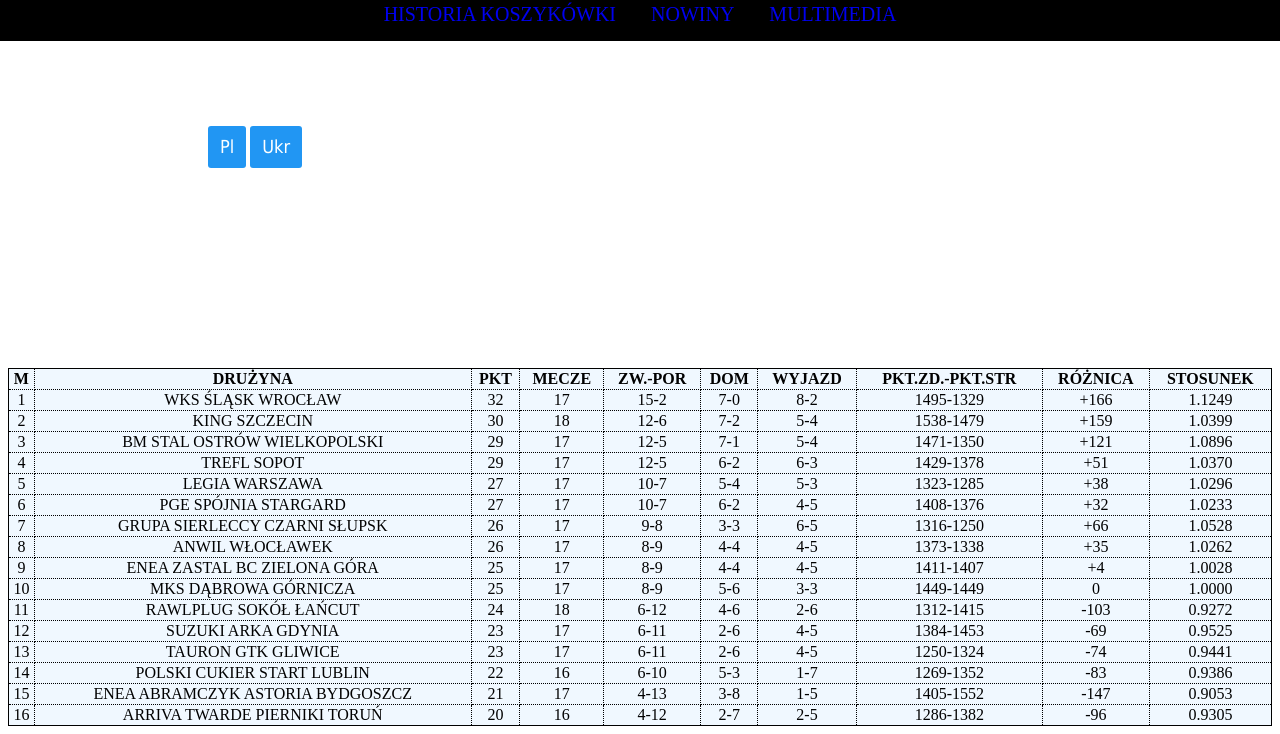
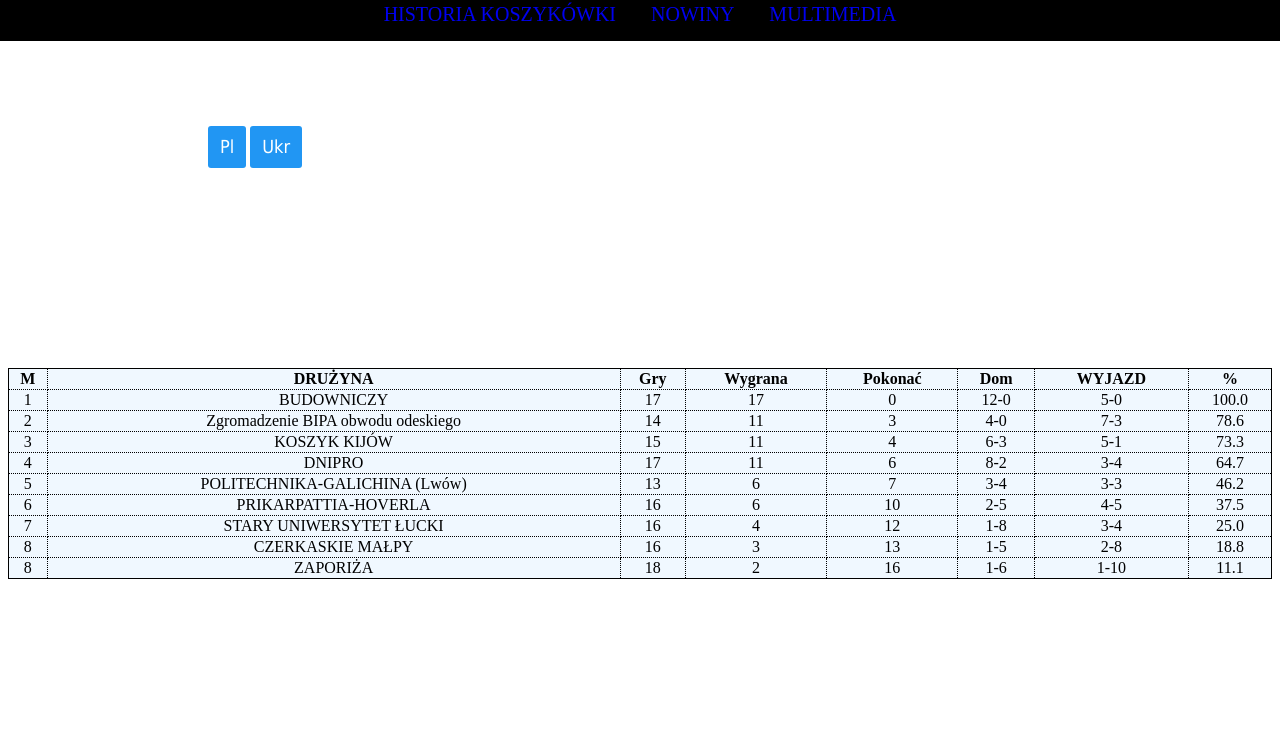
Before and after one commit to viktor-rumiievskyi/Basketball-site, a plain HTML site: page Tabele/ukr.html in a window 1280 px wide. Shown: the part 82-816 px from the top of the page. Drawn offline with Linux system fonts and the light colour scheme.

Commit message:
Wrote the Ukrainian table

```diff
--- a/Tabele/ukr.html
+++ b/Tabele/ukr.html
@@ -35,207 +35,104 @@
   <tr>
     <th>M</th>
     <th>DRUŻYNA</th>
-    <th>PKT</th>
-		<th>MECZE</th>
-		<th>ZW.-POR</th>
-		<th>DOM</th>
+		<th>Gry</th>
+		<th>Wygrana</th>
+		<th>Pokonać</th>
+		<th>Dom</th>
 		<th>WYJAZD</th>
-		<th>PKT.ZD.-PKT.STR</th>
-		<th>RÓŻNICA</th>
-		<th>STOSUNEK</th>
+		<th>%</th>
   </tr>
   <tr>
     <td>1</td>
-    <td>WKS ŚLĄSK WROCŁAW</td>
-    <td>32</td>
+    <td>BUDOWNICZY</td>
 		<td>17</td>
-		<td>15-2</td>
-		<td>7-0</td>
-		<td>8-2</td>
-		<td>1495-1329</td>
-		<td>+166</td>
-		<td>1.1249</td>
+		<td>17</td>
+		<td>0</td>
+		<td>12-0</td>
+		<td>5-0</td>
+		<td>100.0</td>
   </tr>
   <tr>
 		<td>2</td>
-    <td>KING SZCZECIN</td>
-    <td>30</td>
-		<td>18</td>
-		<td>12-6</td>
-		<td>7-2</td>
-		<td>5-4</td>
-		<td>1538-1479</td>
-		<td>+159</td>
-		<td>1.0399</td>
+    <td>Zgromadzenie BIPA obwodu odeskiego</td>
+    <td>14</td>
+		<td>11</td>
+		<td>3</td>
+		<td>4-0</td>
+		<td>7-3</td>
+		<td>78.6</td>
   </tr>
 	<tr>
 		<td>3</td>
-    <td>BM STAL OSTRÓW WIELKOPOLSKI</td>
-    <td>29</td>
-		<td>17</td>
-		<td>12-5</td>
-		<td>7-1</td>
-		<td>5-4</td>
-		<td>1471-1350</td>
-		<td>+121</td>
-		<td>1.0896</td>
+    <td>KOSZYK KIJÓW</td>
+    <td>15</td>
+		<td>11</td>
+		<td>4</td>
+		<td>6-3</td>
+		<td>5-1</td>
+		<td>73.3</td>
   </tr>
 	<tr>
 		<td>4</td>
-    <td>TREFL SOPOT</td>
-    <td>29</td>
-		<td>17</td>
-		<td>12-5</td>
-		<td>6-2</td>
-		<td>6-3</td>
-		<td>1429-1378</td>
-		<td>+51</td>
-		<td>1.0370</td>
+    <td>DNIPRO</td>
+    <td>17</td>
+		<td>11</td>
+		<td>6</td>
+		<td>8-2</td>
+		<td>3-4</td>
+		<td>64.7</td>
   </tr>
 	<tr>
 		<td>5</td>
-    <td>LEGIA WARSZAWA</td>
-    <td>27</td>
-		<td>17</td>
-		<td>10-7</td>
-		<td>5-4</td>
-		<td>5-3</td>
-		<td>1323-1285</td>
-		<td>+38</td>
-		<td>1.0296</td>
+    <td>POLITECHNIKA-GALICHINA (Lwów)</td>
+    <td>13</td>
+		<td>6</td>
+		<td>7</td>
+		<td>3-4</td>
+		<td>3-3</td>
+		<td>46.2</td>
   </tr>
 	<tr>
 		<td>6</td>
-    <td>PGE SPÓJNIA STARGARD</td>
-    <td>27</td>
-		<td>17</td>
-		<td>10-7</td>
-		<td>6-2</td>
+    <td>PRIKARPATTIA-HOVERLA</td>
+    <td>16</td>
+		<td>6</td>
+		<td>10</td>
+		<td>2-5</td>
 		<td>4-5</td>
-		<td>1408-1376</td>
-		<td>+32</td>
-		<td>1.0233</td>
+		<td>37.5</td>
   </tr>
 	<tr>
 		<td>7</td>
-    <td>GRUPA SIERLECCY CZARNI SŁUPSK</td>
-    <td>26</td>
-		<td>17</td>
-		<td>9-8</td>
-		<td>3-3</td>
-		<td>6-5</td>
-		<td>1316-1250</td>
-		<td>+66</td>
-		<td>1.0528</td>
+    <td>STARY UNIWERSYTET ŁUCKI</td>
+    <td>16</td>
+		<td>4</td>
+		<td>12</td>
+		<td>1-8</td>
+		<td>3-4</td>
+		<td>25.0</td>
   </tr>
 	<tr>
 		<td>8</td>
-    <td>ANWIL WŁOCŁAWEK</td>
-    <td>26</td>
-		<td>17</td>
-		<td>8-9</td>
-		<td>4-4</td>
-		<td>4-5</td>
-		<td>1373-1338</td>
-		<td>+35</td>
-		<td>1.0262</td>
+    <td>CZERKASKIE MAŁPY</td>
+    <td>16</td>
+		<td>3</td>
+		<td>13</td>
+		<td>1-5</td>
+		<td>2-8</td>
+		<td>18.8</td>
   </tr>
 	<tr>
-		<td>9</td>
-    <td>ENEA ZASTAL BC ZIELONA GÓRA</td>
-    <td>25</td>
-		<td>17</td>
-		<td>8-9</td>
-		<td>4-4</td>
-		<td>4-5</td>
-		<td>1411-1407</td>
-		<td>+4</td>
-		<td>1.0028</td>
+		<td>8</td>
+    <td>ZAPORIŻA</td>
+    <td>18</td>
+		<td>2</td>
+		<td>16</td>
+		<td>1-6</td>
+		<td>1-10</td>
+		<td>11.1</td>
   </tr>
-	<tr>
-		<td>10</td>
-    <td>MKS DĄBROWA GÓRNICZA</td>
-    <td>25</td>
-		<td>17</td>
-		<td>8-9</td>
-		<td>5-6</td>
-		<td>3-3</td>
-		<td>1449-1449</td>
-		<td>0</td>
-		<td>1.0000</td>
-  </tr>
-	<tr>
-		<td>11</td>
-    <td>RAWLPLUG SOKÓŁ ŁAŃCUT</td>
-    <td>24</td>
-		<td>18</td>
-		<td>6-12</td>
-		<td>4-6</td>
-		<td>2-6</td>
-		<td>1312-1415</td>
-		<td>-103</td>
-		<td>0.9272</td>
-  </tr>
-	<tr>
-		<td>12</td>
-    <td>SUZUKI ARKA GDYNIA</td>
-    <td>23</td>
-		<td>17</td>
-		<td>6-11</td>
-		<td>2-6</td>
-		<td>4-5</td>
-		<td>1384-1453</td>
-		<td>-69</td>
-		<td>0.9525</td>
-  </tr>
-	<tr>
-		<td>13</td>
-    <td>TAURON GTK GLIWICE</td>
-    <td>23</td>
-		<td>17</td>
-		<td>6-11</td>
-		<td>2-6</td>
-		<td>4-5</td>
-		<td>1250-1324</td>
-		<td>-74</td>
-		<td>0.9441</td>
-  </tr>
-	<tr>
-		<td>14</td>
-    <td>POLSKI CUKIER START LUBLIN</td>
-    <td>22</td>
-		<td>16</td>
-		<td>6-10</td>
-		<td>5-3</td>
-		<td>1-7</td>
-		<td>1269-1352</td>
-		<td>-83</td>
-		<td>0.9386</td>
-  </tr>
-	<tr>
-		<td>15</td>
-    <td>ENEA ABRAMCZYK ASTORIA BYDGOSZCZ</td>
-    <td>21</td>
-		<td>17</td>
-		<td>4-13</td>
-		<td>3-8</td>
-		<td>1-5</td>
-		<td>1405-1552</td>
-		<td>-147</td>
-		<td>0.9053</td>
-  </tr>
-	<tr>
-		<td>16</td>
-    <td>ARRIVA TWARDE PIERNIKI TORUŃ</td>
-    <td>20</td>
-		<td>16</td>
-		<td>4-12</td>
-		<td>2-7</td>
-		<td>2-5</td>
-		<td>1286-1382</td>
-		<td>-96</td>
-		<td>0.9305</td>
-  </tr>
+
 </table>
 
 
--- a/css/style.css
+++ b/css/style.css
@@ -3,7 +3,7 @@ body {
 	font-family: 'Roboto', sans-serif;
 	font-size: 20px;
 	line-height: 1.6;
-	color: black;
+	background-color: #a7a7a9;
 }
 
 *,
@@ -15,6 +15,7 @@ body {
 h1, h2, h3, h4, h5, h6 {
 	margin: 0;
 }
+
 
 /* Header */
 .header {
```
Also changed, not shown: index.html (+7 -12 lines).
